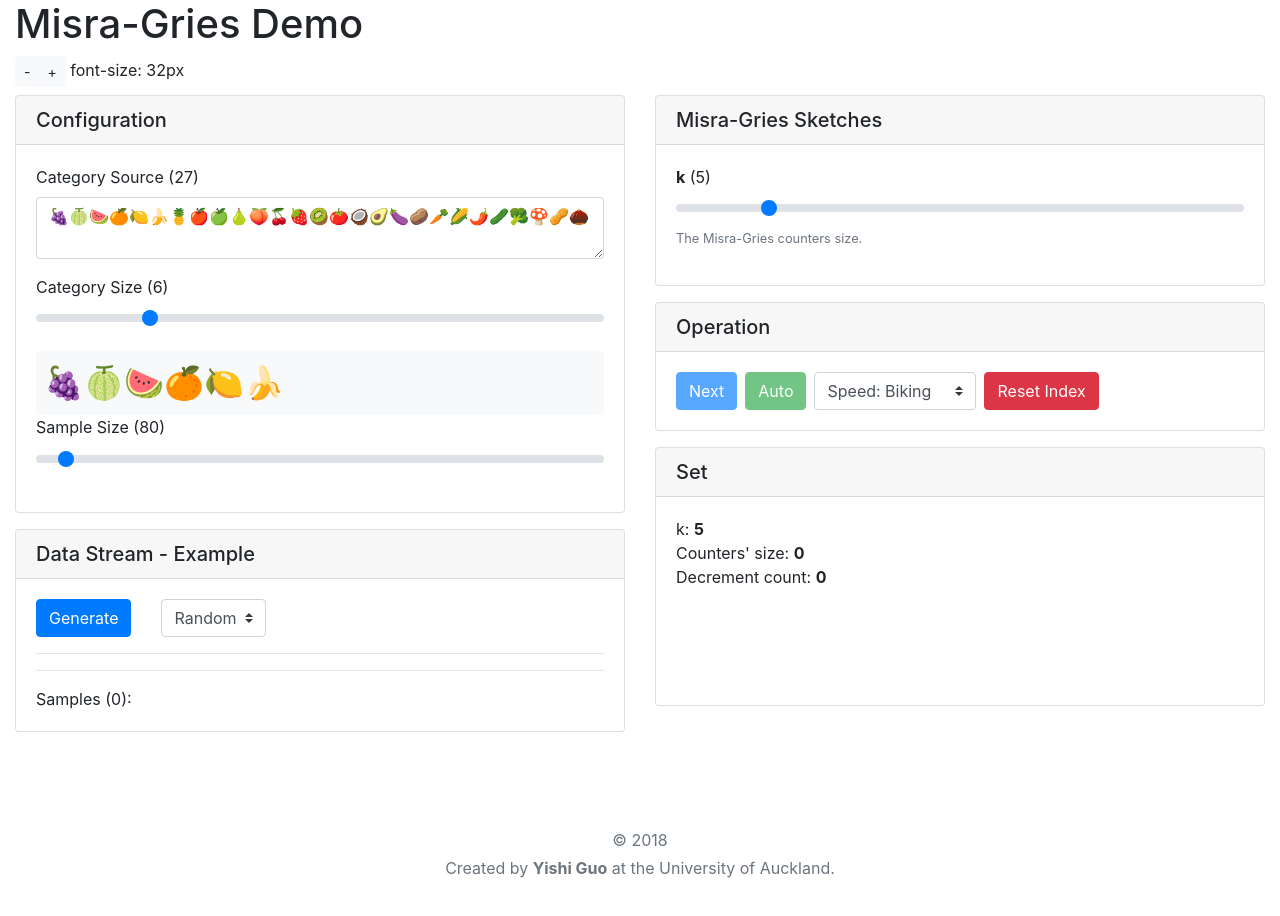
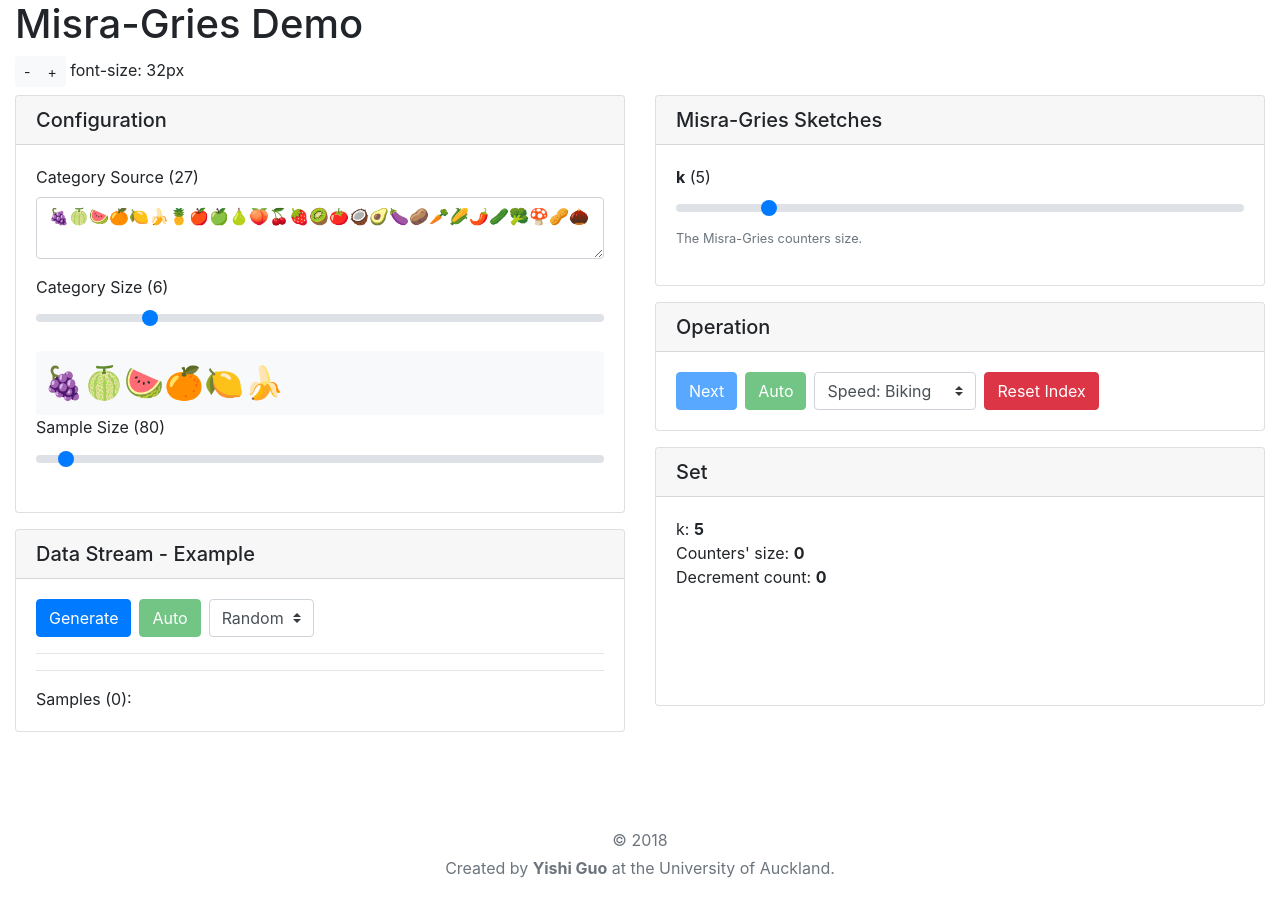
Before and after one commit to e10101/sketches, an Angular app: page / in a window 1280 px wide. Shown: the top 916 px of the page. Built offline with nearby package versions, Linux system fonts and the light colour scheme.

Commit message:
Add the 'Auto' button besides the 'Generate' button

```diff
--- a/src/app/misra-gries/misra-gries.component.html
+++ b/src/app/misra-gries/misra-gries.component.html
@@ -47,10 +47,16 @@
         <div class="card-body">
           <form>
             <div class="row">
-              <div class="col-auto">
+              <div class="col-auto pr-1">
                 <button class="btn btn-primary" (click)="onGenerateSample()">Generate</button>
               </div>
-              <div class="col-auto">
+              <div class="col-auto px-1">
+                <button class="btn btn-block" [ngClass]="{'btn-success': !isAutoNext, 'btn-secondary': isAutoNext}"
+                  (click)="onStartPause()" [disabled]="!this.sample || this.sample.length <= 0">
+                  {{isAutoNext? 'Stop' : 'Auto'}}
+                </button>
+              </div>
+              <div class="col-auto px-1">
                 <select class="custom-select" [(ngModel)]="sampleTypeOption" name="sampleType">
                   <option [ngValue]="option" *ngFor="let option of sampleTypeOptions;">
                     {{option.label}}
```
